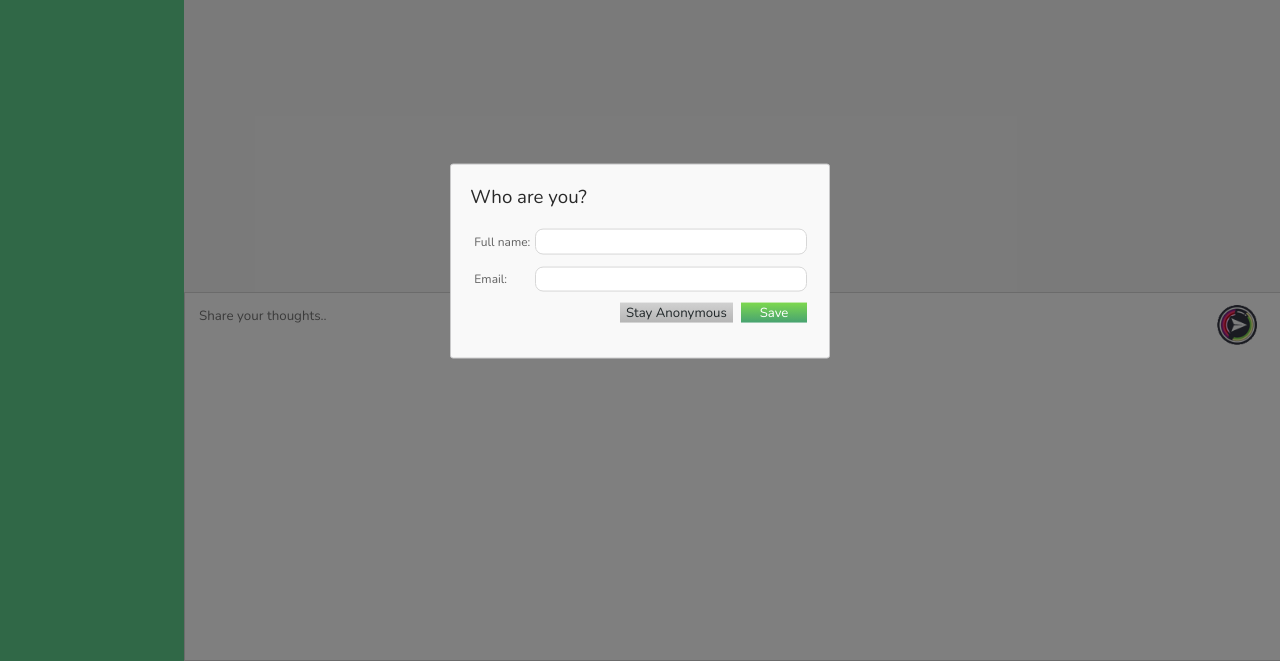
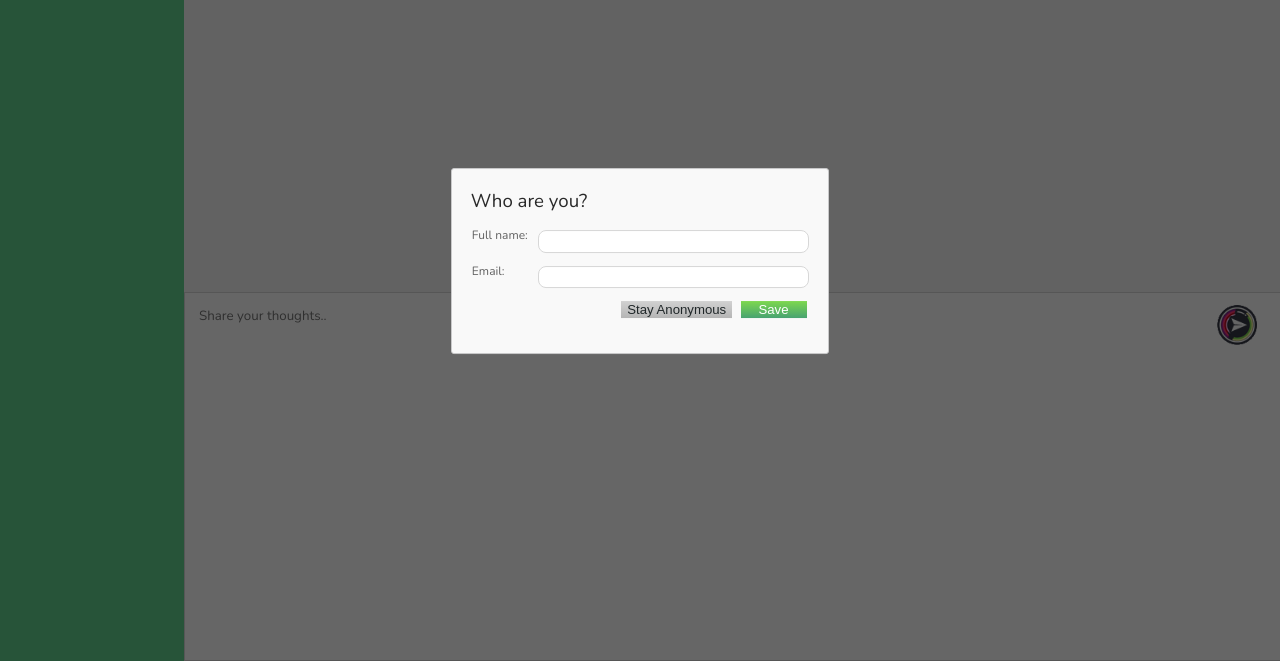
Before and after one commit to Lidyato/Bubble, a website: page client/index.html in a window 1280 px wide. Shown: the part 139-800 px from the top of the page. Drawn offline with nearby package versions, Linux system fonts and the light colour scheme.

Commit message:
final fixes

```diff
--- a/client/index.html
+++ b/client/index.html
@@ -13,9 +13,7 @@
 
         <section>
             <h1>Vegans</h1>
-
             <nav></nav>
-
             <main>
                 <header class="chat-room-info">
                     <h1 aria-label="Vegans">Vegans</h1>
@@ -47,16 +45,14 @@
             <div class="modal" id="login-form">
                 <h1 aria-label="Who are you?">Who are you?</h1>
                 <form action="#">
-                    <table>
-                        <tr>
-                            <td class="details"><label for="name">Full name:</label></td>
-                            <td class="details-input"><input type="text" id="name" aria-label="Full Name" /></td>
-                        </tr>
-                        <tr>
-                            <td class="details"><label for="email">Email:</label></td>
-                            <td class="details-input"><input type="email" id="email" aria-label="Email Address" /></td>
-                        </tr>
-                    </table>
+					<div class="input-rows">
+						<label for="name">Full name:</label>
+						<input type="text" id="name" aria-label="Full Name" />
+					</div>
+					<div class="input-rows">
+						<label for="email">Email:</label>
+						<input type="email" id="email" aria-label="Email Address" />
+					</div>
                     <div class="form-controls">
                         <button class="annonimize" aria-label="Stay Anonymous">Stay Anonymous</button>
                         <button class="confirm" aria-label="Save Details">Save</button>
@@ -65,11 +61,8 @@
             </div>
         </div>
 
-
         <script async type="text/javascript" src="scripts/main.js"></script>
-        <noscript id="deferred-styles">
-            <link rel="stylesheet" type="text/css" href="https://fonts.googleapis.com/css?family=Nunito">
-            <link rel="stylesheet" type="text/css" href="styles/main.css">
-        </noscript>
+		<link rel="stylesheet" type="text/css" href="https://fonts.googleapis.com/css?family=Nunito">
+        <link rel="stylesheet" type="text/css" href="styles/main.css">
 	</body>
 </html>
--- a/client/scripts/main.js
+++ b/client/scripts/main.js
@@ -66,11 +66,6 @@ window.Babble = {
 // On page loading
 window.addEventListener('load', function() {
 
-	var addStylesNode = document.querySelector("#deferred-styles");
-    var replacement = document.createElement("div");
-    replacement.innerHTML = addStylesNode.textContent;
-    document.body.appendChild(replacement)
-    addStylesNode.parentElement.removeChild(addStylesNode);
     var form = document.querySelector('.js-growable');
     logIn(form);
     makeGrowable(document.querySelector('.expanding-textarea'));
--- a/client/styles/main.css
+++ b/client/styles/main.css
@@ -8,6 +8,7 @@ body {
     overflow: hidden;
     display: flex;
     flex-direction: column;
+	font-family: 'Nunito', sans-serif;
 }
 
 body > header {
@@ -83,7 +84,6 @@ section main .form-container {
     padding: 0;
     display: inline;
     color: #292929;
-    font-family: 'Nunito', sans-serif;
     font-size: 14pt;
     font-weight: normal;
 }
@@ -97,7 +97,6 @@ section main .form-container {
     display: inline;
     vertical-align: middle;
     color: #353744;
-    font-family: 'Nunito', sans-serif;
     font-size: 9pt;
     font-weight: bold;
     word-wrap: break-word;
@@ -110,7 +109,7 @@ section main .form-container {
 }
 
 .messages-board .message .avatar {
-    border: 0 solid transparent;
+    border: 1px solid #e6e6e6;
     border-radius: 50%;
     width: 1.8em;
     height: 1.8em;
@@ -119,14 +118,13 @@ section main .form-container {
 
 .messages-board .message .message-body {
     background-color: #ffffff;
-    margin-left: 8px;
     border: 1px solid #DFDFDF;
     border-radius: 10px;
-    padding: 0.2em 0.4em 0.2em 0.4em;
+    margin-left: 8px;
+	padding: 0.2em 0.4em 0.2em 0.4em;
     max-width: 600px;
     display: inline-block;
     vertical-align: top;
-    font-family: 'Nunito', sans-serif;
     white-space: pre-wrap;
 }
 
@@ -143,17 +141,15 @@ section main .form-container {
 }
 
 .message-body cite {
-    margin: auto 0;
-    font-family: 'Nunito', sans-serif;
     font-size: 0.75em;
     font-weight: bold;
     font-style: normal;
+	margin: auto 0;
 }
 
 .message-body time {
     margin: auto 0.7em;
     flex: 1;
-    font-family: 'Nunito', sans-serif;
     font-size: 0.7em;
     font-weight: normal;
 }
@@ -173,15 +169,10 @@ section main .form-container {
 
 .message-body p {
     margin: 0;
-    font-family: 'Nunito', sans-serif;
     font-size: 0.75em;
     font-weight: normal;
 }
 
-.form-container form {
-    max-height: 300px;
-    display: flex;
-}
 
 .expanding-textarea {
     min-width: 1em;
@@ -193,13 +184,13 @@ section main .form-container {
 .expanding-textarea pre {
     box-sizing: border-box;
     background: transparent;
-    font-family: 'Nunito', sans-serif;
     white-space: pre-wrap;
     word-wrap: break-word;
 }
 
 .expanding-textarea textarea {
     background-color: #FFFFFF;
+		font-family: 'Nunito', sans-serif;
     width: 100%;
     height: 100%;
     position: absolute;
@@ -216,11 +207,7 @@ section main .form-container {
     visibility: hidden;
 }
 
-.expanding-textarea pre span {
-    width: 100%;
-}
-
-.form-container form .submit-button {
+footer form .submit-button {
     margin-top: auto;
     margin-bottom: auto;
     margin-left: 1em;
@@ -229,18 +216,24 @@ section main .form-container {
     flex: 0 1 content;
 }
 
+footer form {
+    max-height: 300px;
+    display: flex;
+}
+
+
 /* Registration Modal-popup Style */
 .modal-popup {
-	background-color: rgba(0, 0, 0, 0.5);
+	background-color: rgba(0, 0, 0, 0.6);
     width: 100%;
 	height: 100%;
 	display: none;
     visibility:hidden;
     position: fixed;
+	text-align: center;
 	top: 0;
 	left: 0;
     z-index: 2;
-    text-align: center;
 }
 
 .modal-popup:target {
@@ -249,10 +242,10 @@ section main .form-container {
 
 .modal {
     background-color: #F9F9F9;
+	border: 1px solid #C9C9CA;
     overflow-y: auto;
     overflow-x: hidden;
     margin: auto;
-    border: 1px solid #C9C9CA;
     border-radius: 3px;
     display: inline-flex;
     flex-direction: column;
@@ -266,10 +259,9 @@ section main .form-container {
 .modal h1 {
     margin: 0;
     padding: 0;
-    flex: 0 0 content;
     color: #292929;
-    font-family: 'Nunito', sans-serif;
     font-size: 14pt;
+	flex: 0 0 content;
     font-weight: normal;
     text-align: left;
 }
@@ -282,18 +274,14 @@ section main .form-container {
     text-align: right;
 }
 
-.modal form table {
-    text-align: left;
-}
-
 .modal label, .modal input {
     display: inline;
-    font-family: 'Nunito', sans-serif;
 }
 
 .modal form label {
     color: #616161;
     vertical-align: middle;
+	text-align: left;
 }
 
 .modal form input {
@@ -319,7 +307,6 @@ section main .form-container {
     margin: 0.3em 0.2em;
     min-width: 5em;
     display: inline-block;
-    font-family: 'Nunito', sans-serif;
     font-size: 1.1em;
     font-weight: 500;
 }
@@ -395,13 +382,12 @@ section main .form-container {
         height: 80%;
         word-break: break-all;
     }
-    .modal form table {
-        max-width: 100%;
-    }
+
 	.modal form label 	{
         padding: 5%;
     }
-    .modal form table td {
+    .modal form label,
+	.modal form input {
         display: block;
     }
     .modal form input,
@@ -452,8 +438,10 @@ section main .form-container {
     }
 	.modal form label {
         padding: 1.5em 1px 1px 1px;
+		text-align: left;
     }
-    .modal form table td {
+    .modal form label,
+	.modal form input {
         display: table;
     }
 }
@@ -490,10 +478,24 @@ section main .form-container {
         width: auto;
         height: auto;
     }
+
+	.modal .input-rows {
+		display: table-row;
+		padding-bottom: 5px;
+	}
 	.modal form label {
-        padding: 1px 1px 1px 1px;
+        padding: 1px 10px 1px 1px;
+		text-align: left;
+		float: left;
+
     }
-    .modal form table td {
-        display: run-in;
+
+	.modal form input {
+		align: right-side;
+	}
+
+    .modal form label,
+	.modal form input {
+        display: table-cell;
     }
 }
--- a/server/MD5.js
+++ b/server/MD5.js
@@ -1,7 +1,8 @@
 (function(global, factory) {
     'use strict';
 
-    if (typeof module === 'object' && module.exports) {
+    // Based on: https://tools.ietf.org/html/rfc1321
+	if (typeof module === 'object' && module.exports) {
         module.exports = factory();
     } else {
         global.utils = factory();
@@ -10,7 +11,6 @@
     var messages = [];
     var messageID = 0;
     return {
-		// based on: https://en.wikipedia.org/wiki/MD5
 		MD5: function (string) {
 
 				function RotateLeft(lValue, iShiftBits) {
```
